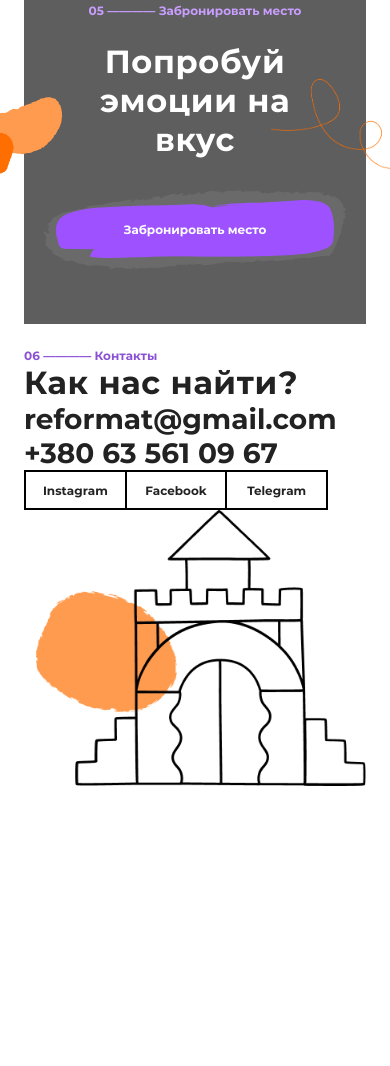
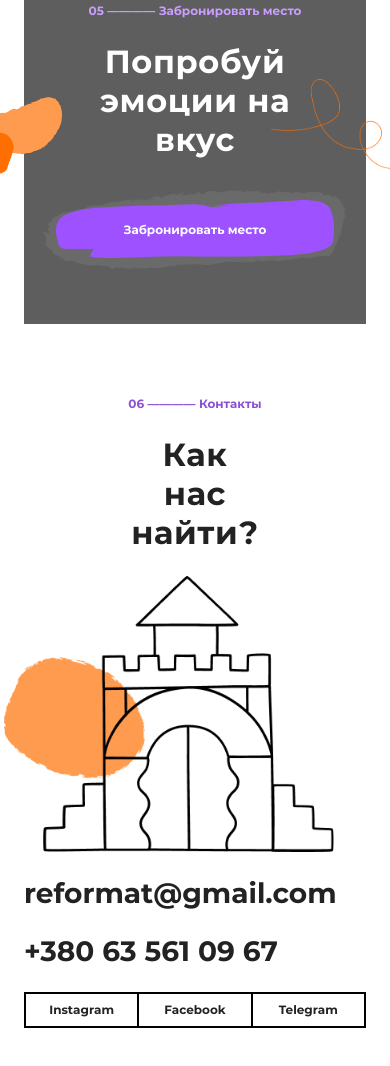
Before and after one commit to vilkoz/reformat_landing, a website built with Parcel: page index.html in a window 390 px wide. Shown: the part 3150-4216 px from the top of the page. Before the commit the page ends 3960 px from the top, so only its background shows below. Built offline with nearby package versions, Linux system fonts and the light colour scheme; a web font is replaced by a local one.

Commit message:
mobile: contacts section

```diff
--- a/css/main.css
+++ b/css/main.css
@@ -703,6 +703,10 @@ section {
   max-width: 100%;
 }
 
+.contacts-section__image-mobile {
+  display: none;
+}
+
 .border-left {
   border-left: 2px solid black;
 }
@@ -1106,4 +1110,52 @@ section {
   .footer {
     display: none;
   }
+
+  .contacts-section__image {
+    display: none;
+  }
+
+  .contacts-section__image-mobile {
+    display: block;
+    width: 100%;
+    margin-left: -64px;
+  }
+
+  .contacts-section__image-mobile > img {
+    width: inherit;
+  }
+
+  .contacts-section__column {
+    max-width: inherit;
+    align-items: center;
+    text-align: center;
+    gap: 2rem;
+
+    margin-top: 4rem;
+    margin-bottom: 4rem;
+  }
+
+  .contacts-section__column > .title {
+    width: 40%;
+  }
+
+  .contacts-section__contacts {
+    text-align: left;
+    align-self: flex-start;
+  }
+
+  .contacts-section__social {
+    width: 100%;
+    border: none;
+  }
+
+  .contacts-section__social_item {
+    border: 2px solid black;
+
+    width: calc(100% / 3);
+  }
+
+  .contacts-section__social_item.border-left {
+    margin-left: -2px;
+  }
 }
--- a/index.html
+++ b/index.html
@@ -145,6 +145,9 @@
         <div class="contacts-section__column">
           <div class="subtitle subtitle-dark">06 ———— Контакты</div>
           <div class="title">Как нас найти?</div>
+          <div class="contacts-section__image-mobile">
+            <img src="img/illustrations/3.png">
+          </div>
           <div class="contacts-section__contacts">reformat@gmail.com</div>
           <div class="contacts-section__contacts">+380 63 561 09 67</div>
           <div class="contacts-section__social">
```
